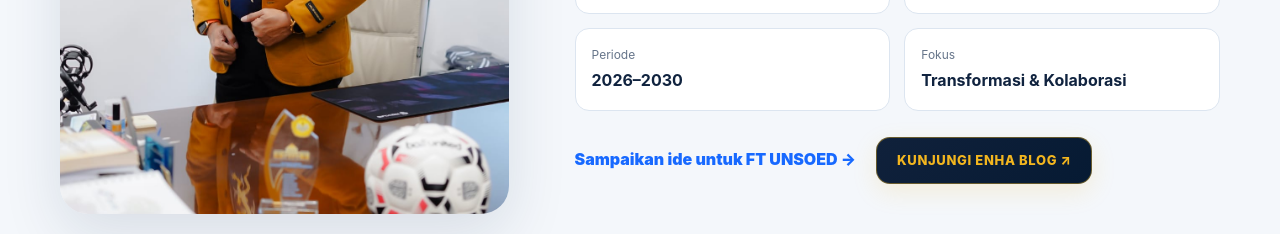
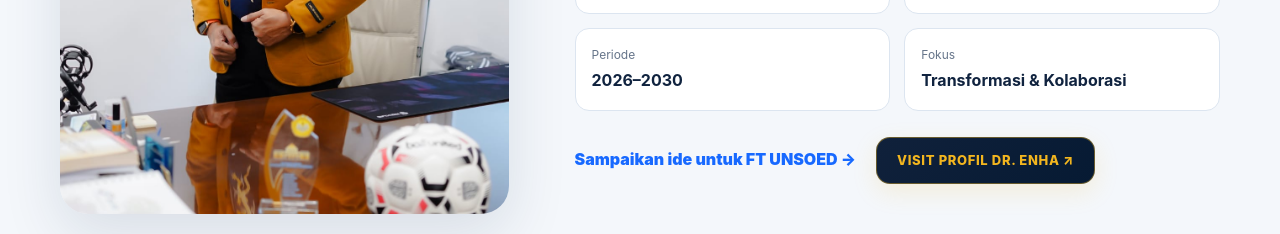
Before and after one commit to kukur-galer2025/Kampanye-Enha, a Next.js app: page / in a window 1280 px wide. Shown: the part 2780-3014 px from the top of the page. Built offline with nearby package versions, Linux system fonts and the light colour scheme; no server answers.

Commit message:
Update blog button text to Visit Profil Dr. ENHA

```diff
--- a/src/app/(main)/page.js
+++ b/src/app/(main)/page.js
@@ -185,7 +185,7 @@ export default function KampanyePage() {
               </div>
               <div style={{ display: 'flex', alignItems: 'center', gap: '20px', flexWrap: 'wrap' }}>
                 <a className="text-link" href="#aspirasi">Sampaikan ide untuk FT UNSOED →</a>
-                <a className="btn btn-luxury" href="https://technopreneurplus.blogspot.com/" target="_blank" rel="noopener noreferrer">Kunjungi ENHA Blog ↗</a>
+                <a className="btn btn-luxury" href="https://technopreneurplus.blogspot.com/" target="_blank" rel="noopener noreferrer">Visit Profil Dr. ENHA ↗</a>
               </div>
             </div>
           </div>
```
